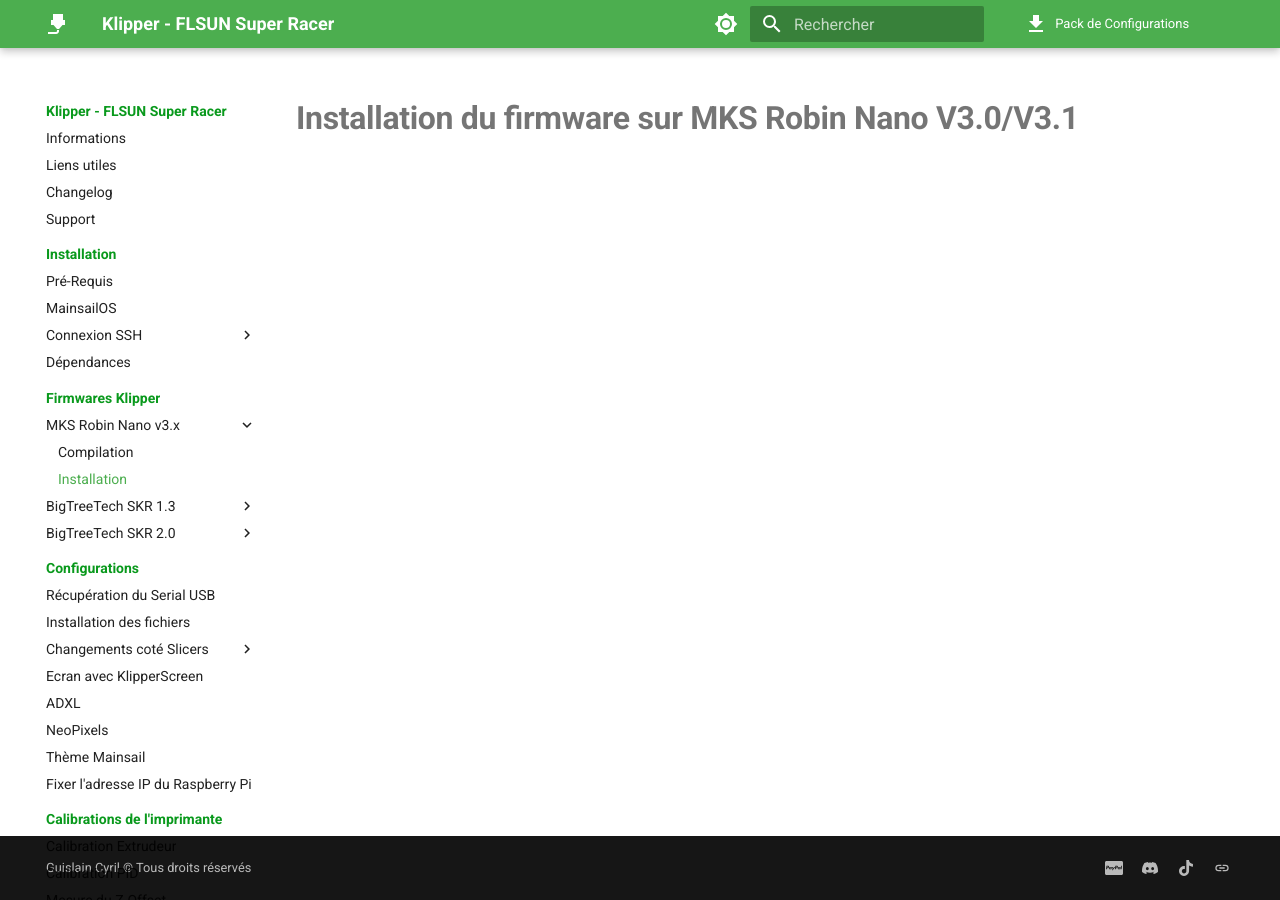
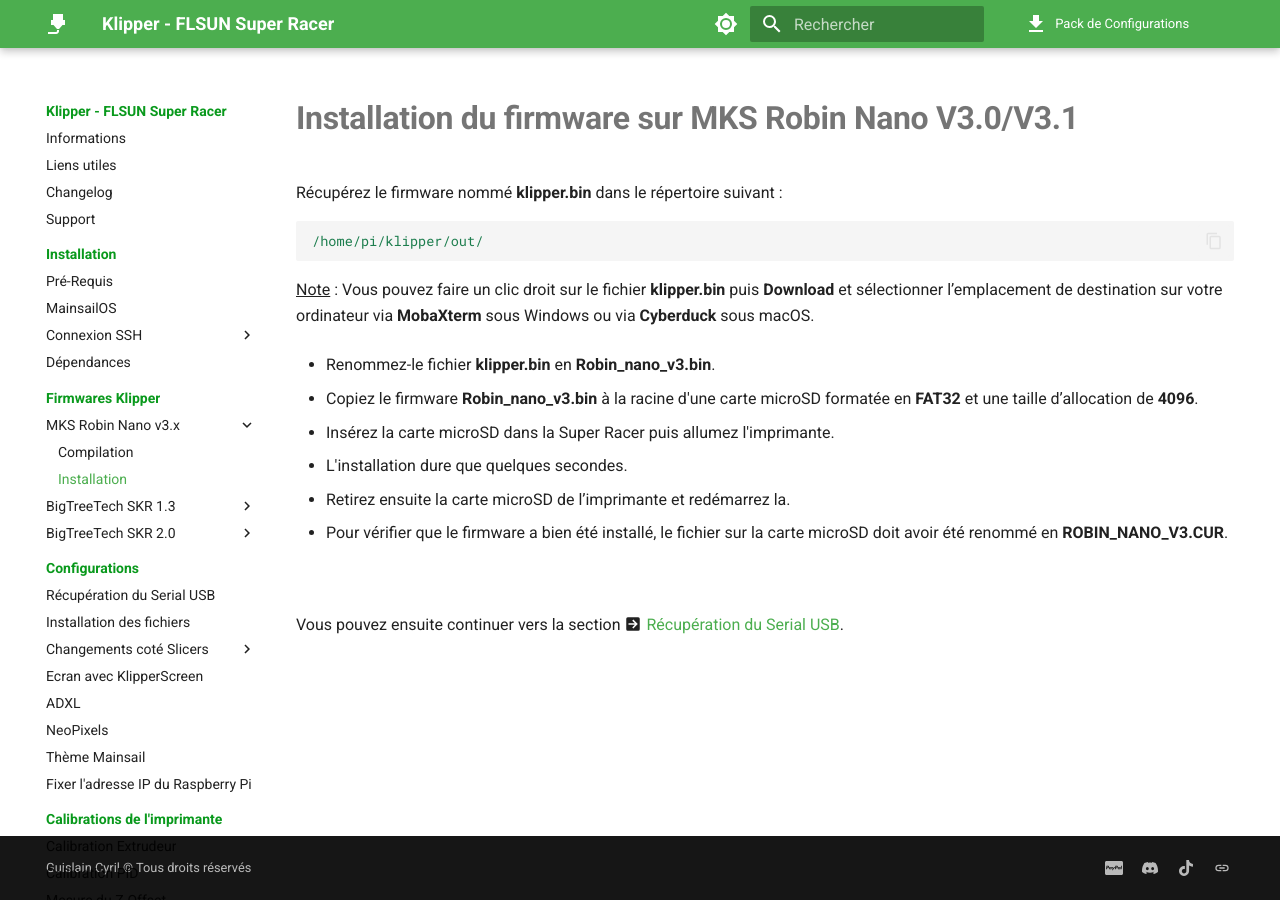
Before and after one commit to Guilouz/test, an MkDocs documentation site: the page built from docs/firmwares/installation-mks-robin-nano.md, in a window 1280 px wide. Built offline with MkDocs 1.6.1 and Material for MkDocs 9.7.7, drawn with Linux system fonts in a browser that asks for light colours; comment, search, counter and statistics services are not loaded.

Commit message:
Update installation-mks-robin-nano.md

````diff
--- a/docs/firmwares/installation-mks-robin-nano.md
+++ b/docs/firmwares/installation-mks-robin-nano.md
@@ -4,3 +4,27 @@
 ---
 
 # Installation du firmware sur MKS Robin Nano V3.0/V3.1
+
+Récupérez le firmware nommé **klipper.bin** dans le répertoire suivant :
+
+``` yaml
+/home/pi/klipper/out/
+```
+
+<u>Note</u> : Vous pouvez faire un clic droit sur le fichier **klipper.bin** puis **Download** et sélectionner l’emplacement de destination sur votre ordinateur via **MobaXterm** sous Windows ou via **Cyberduck** sous macOS.
+
+- Renommez-le fichier **klipper.bin** en **Robin_nano_v3.bin**.
+
+- Copiez le firmware **Robin_nano_v3.bin** à la racine d'une carte microSD formatée en **FAT32** et une taille d’allocation de **4096**.
+
+- Insérez la carte microSD dans la Super Racer puis allumez l'imprimante.
+
+- L'installation dure que quelques secondes.
+
+- Retirez ensuite la carte microSD de l’imprimante et redémarrez la.
+
+- Pour vérifier que le firmware a bien été installé, le fichier sur la carte microSD doit avoir été renommé en **ROBIN_NANO_V3.CUR**.
+
+<br />
+
+Vous pouvez ensuite continuer vers la section :material-arrow-right-box: [Récupération du Serial USB](../configurations/recuperation-du-serial-usb.md).
````
